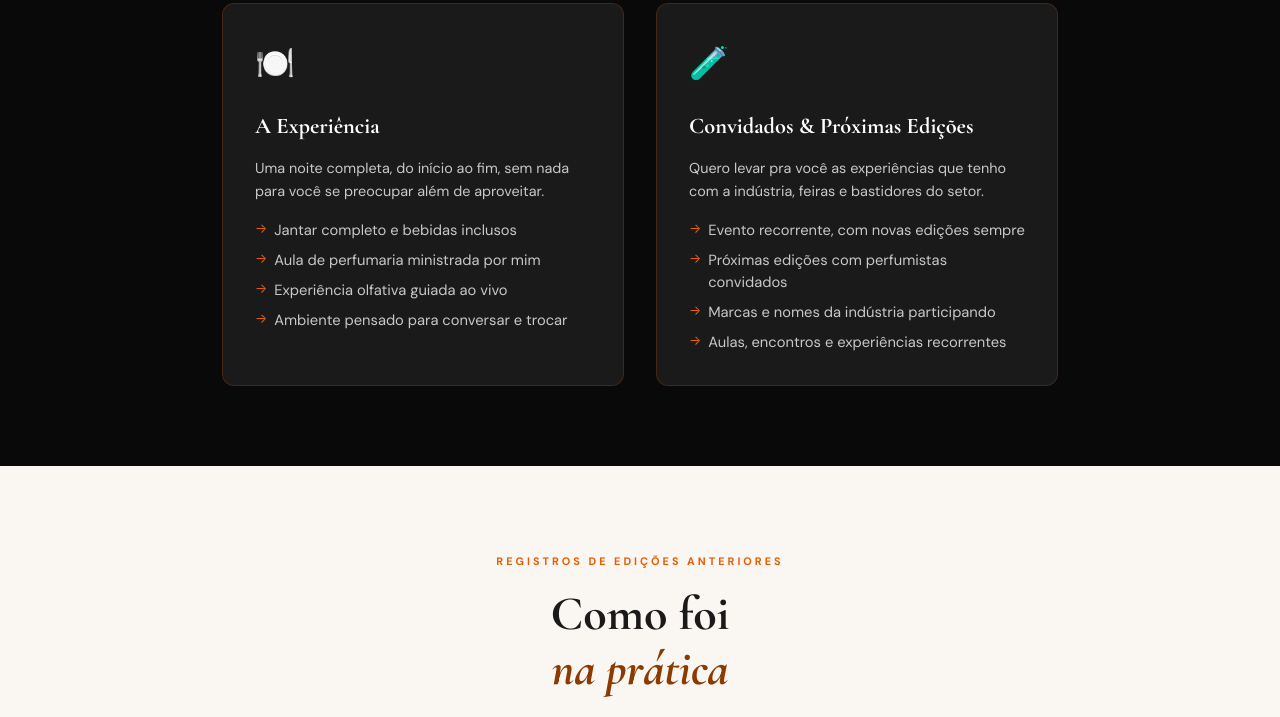
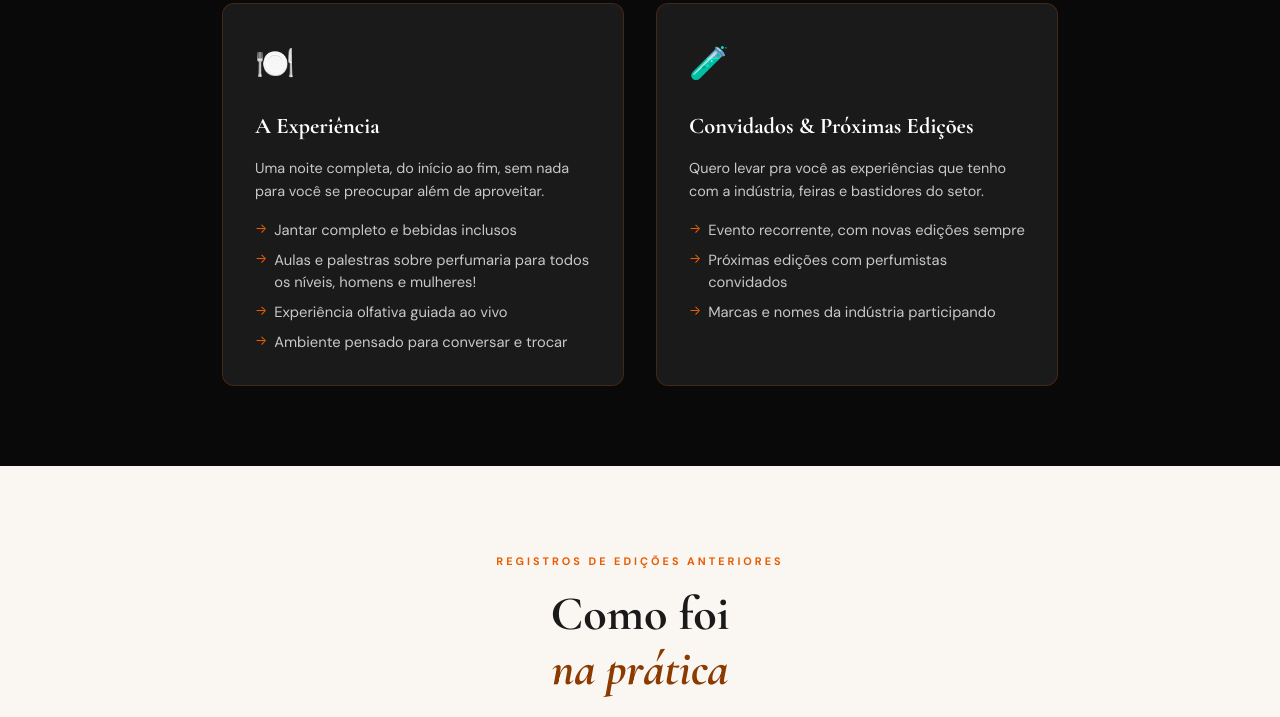
Before and after one commit to vguerise/vguerise, a website: page jantarolfativo/index.html in a window 1280 px wide. Shown: the part 1801-2518 px from the top of the page. Drawn offline with nearby package versions, Linux system fonts and the light colour scheme; a web font is replaced by a local one.

Commit message:
Ajusta texto da aula (todos os niveis, homens e mulheres) e remove bullet redundante

```diff
--- a/jantarolfativo/index.html
+++ b/jantarolfativo/index.html
@@ -694,7 +694,7 @@
                     <p style="font-size:0.9rem; color:var(--gray-light); margin-bottom:1rem; line-height:1.6;">Uma noite completa, do início ao fim, sem nada para você se preocupar além de aproveitar.</p>
                     <ul class="para-quem-list">
                         <li>Jantar completo e bebidas inclusos</li>
-                        <li>Aula de perfumaria ministrada por mim</li>
+                        <li>Aulas e palestras sobre perfumaria para todos os níveis, homens e mulheres!</li>
                         <li>Experiência olfativa guiada ao vivo</li>
                         <li>Ambiente pensado para conversar e trocar</li>
                     </ul>
@@ -707,7 +707,6 @@
                         <li>Evento recorrente, com novas edições sempre</li>
                         <li>Próximas edições com perfumistas convidados</li>
                         <li>Marcas e nomes da indústria participando</li>
-                        <li>Aulas, encontros e experiências recorrentes</li>
                     </ul>
                 </div>
             </div>
```
